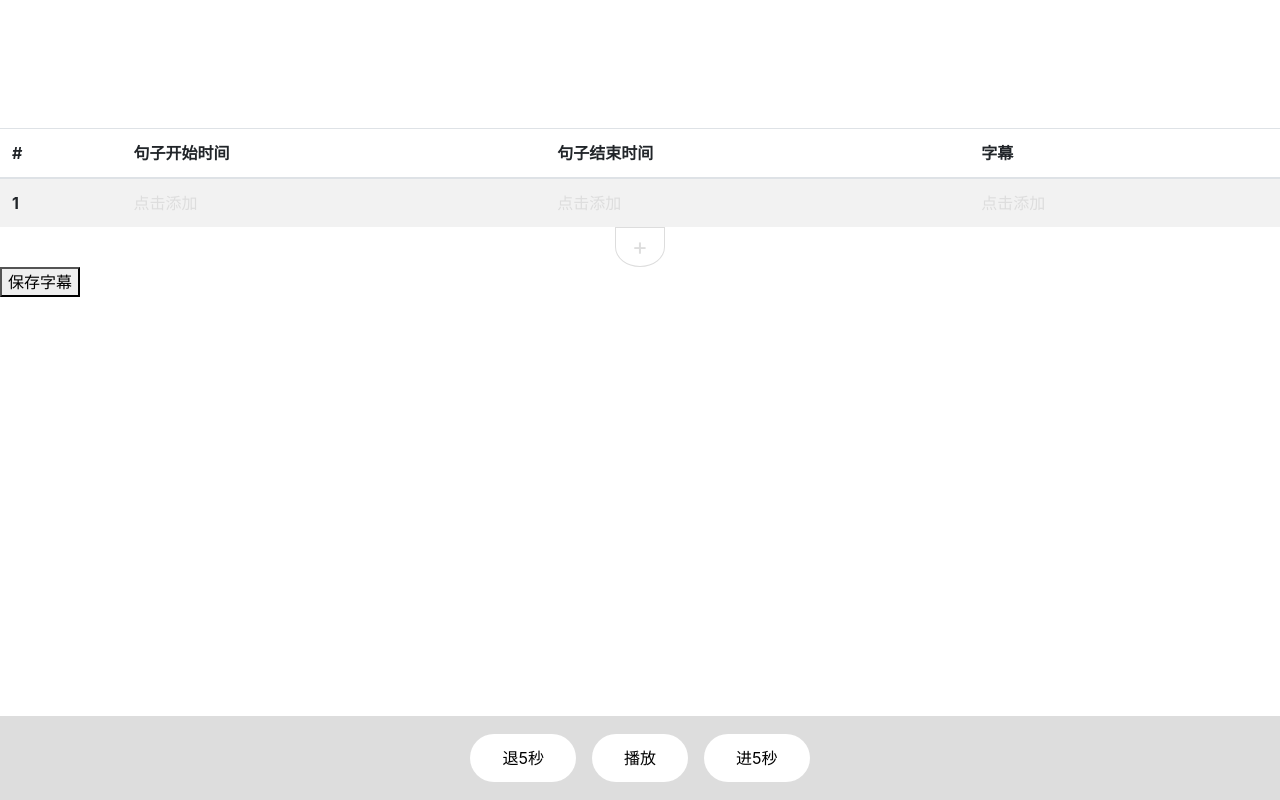
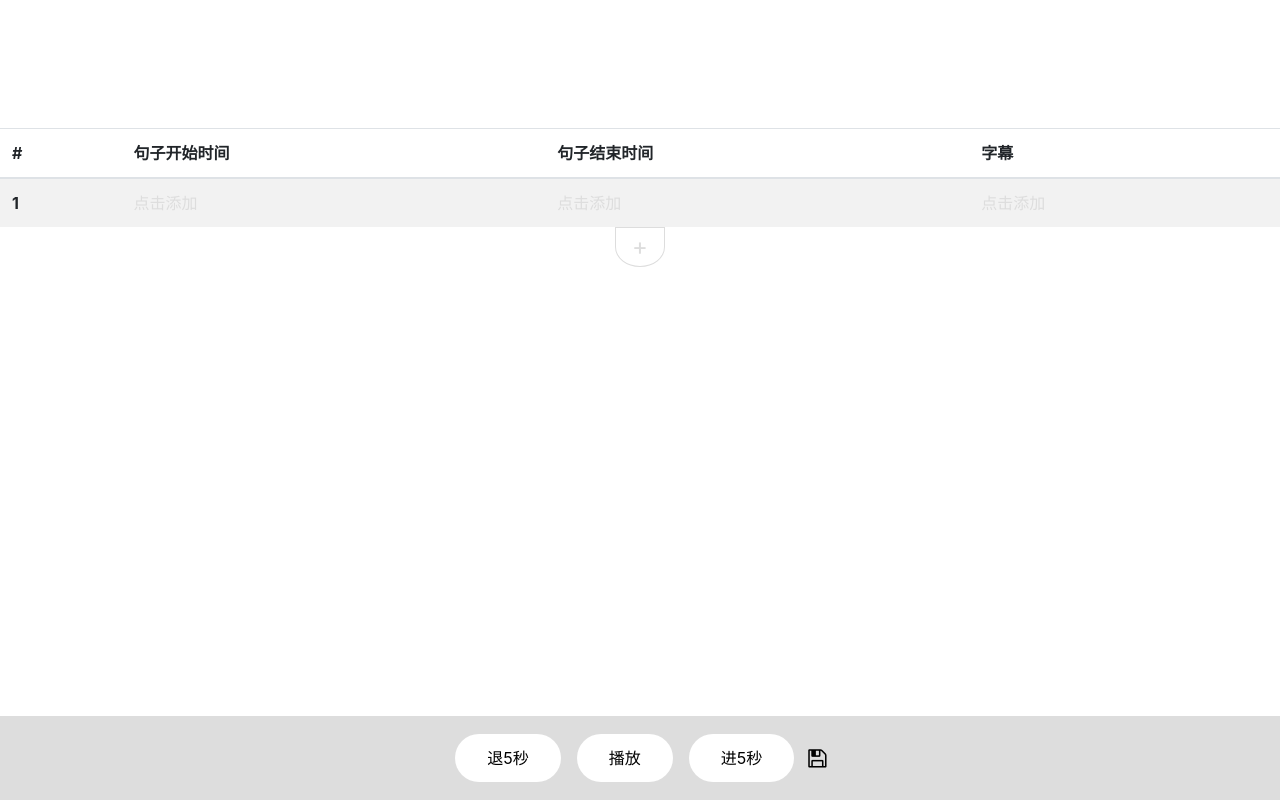
Before and after one commit to jasonzhouu/createSubtitleOfAudio, a plain HTML site: page index.html in a window 1280 px wide. Drawn offline with Linux system fonts and the light colour scheme; no server answers.

Commit message:
保存按钮

```diff
--- a/index.html
+++ b/index.html
@@ -6,6 +6,7 @@
     <meta name="viewport" content="width=device-width, initial-scale=1.0">
     <title>小王子</title>
     <link rel="stylesheet" href="./static/bootstrap.css">
+    <link rel="stylesheet" href="https://cdn.staticfile.org/font-awesome/4.7.0/css/font-awesome.css">
     <style>
         .editableRow td {
             cursor: pointer;
@@ -48,7 +49,7 @@
             display: flex;
             justify-content: center;  /* 居中，参考 https://codepen.io/enxaneta/pen/adLPwv */
         }
-        section#audioController button {
+        button#backward, button#forward, button#play {
             height: 3em;
             line-height: 1em;
             border: 0px;
@@ -60,6 +61,10 @@
         button:focus {
             outline: none;
         }
+        button#saveToJsonFile {
+            background-color: #ddd;
+            border: none;
+        }
     </style>
 </head>
 
@@ -69,6 +74,9 @@
         <button id="backward">退5秒</button>
         <button id="play">播放</button>
         <button id="forward">进5秒</button>
+        <button id="saveToJsonFile">
+            <i class="fa fa-floppy-o fa-lg" aria-hidden="true"></i>
+        </button>
     </section>
 
     <table class="table table-striped" id="timeSliceTable" style="margin-bottom: 0;">
@@ -84,8 +92,6 @@
         </tbody>
     </table>
     <button id="addSlice">+</button>
-
-    <button id="saveToJsonFile">保存字幕</button>
 
     <!-- 第三方库：jquery, boostrap, wavesurfer -->
     <script src="./static/jquery-3.4.1.js"></script>
```
